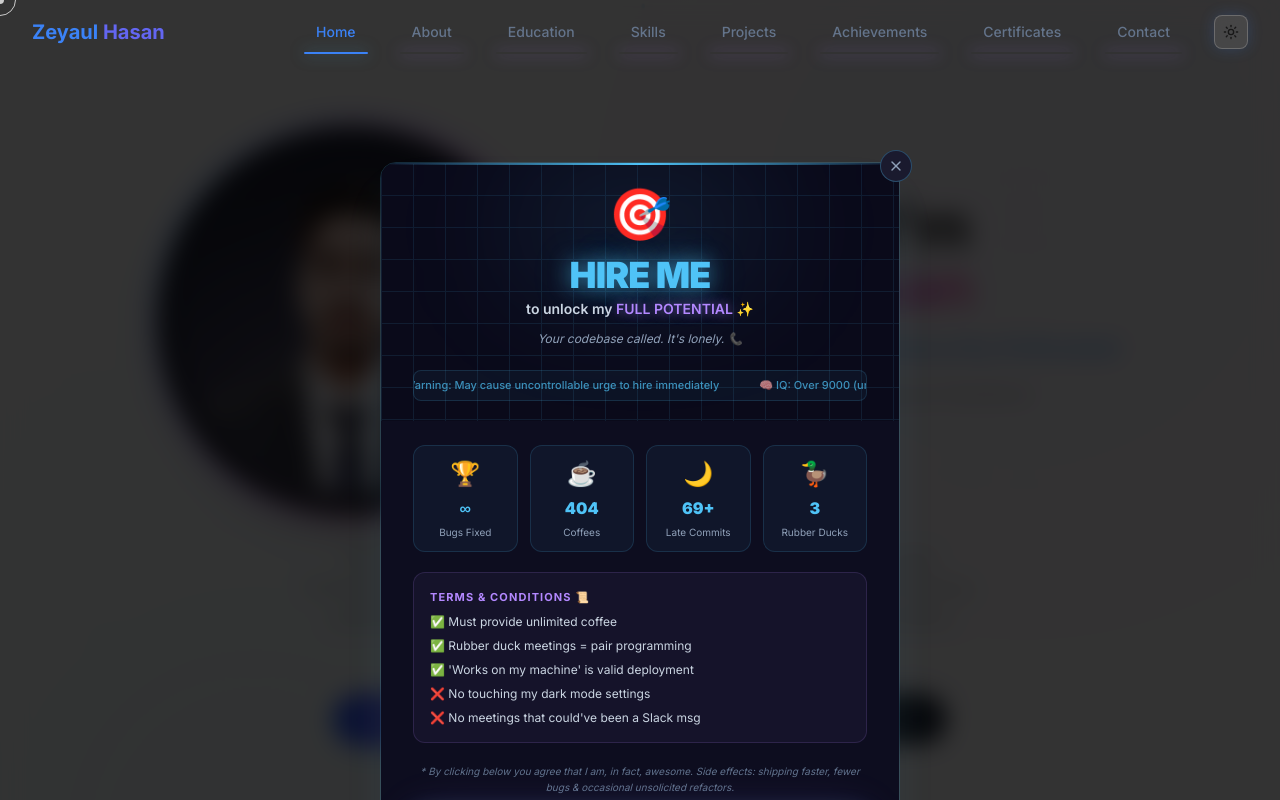
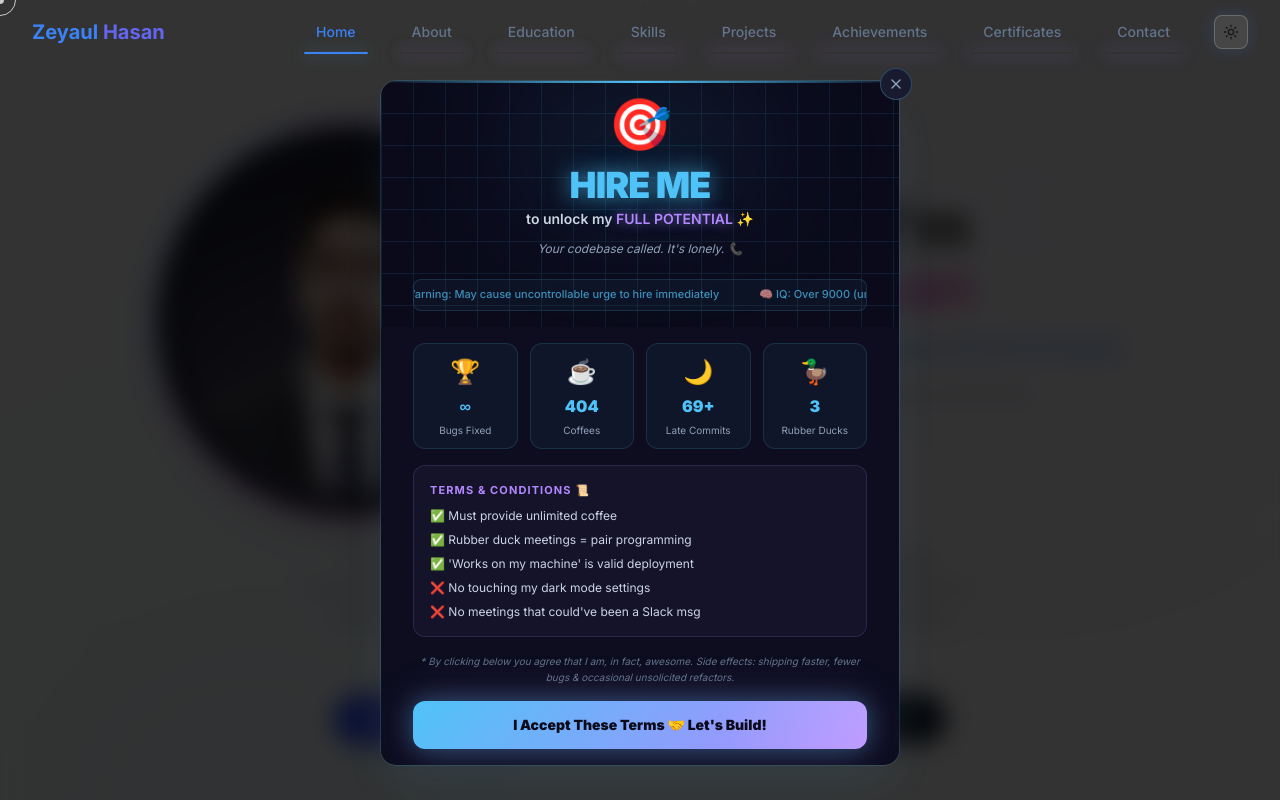
Before and after one commit to zeyaulhasan/My-Portfolio, a Next.js app: page / in a window 1280 px wide. Both pictures are taken after a click on the button "Get My Resume". Shown: the top 800 px of the page. Built offline with nearby package versions, Linux system fonts and the light colour scheme.

Commit message:
Fix resume modal - full modal visible on screen

```diff
--- a/src/components/ui/ResumeModal.tsx
+++ b/src/components/ui/ResumeModal.tsx
@@ -58,13 +58,13 @@ export const ResumeModal = ({ isOpen, onClose }: ResumeModalProps) => {
           />
 
           {/* Modal container */}
-          <div className="fixed inset-0 z-50 flex items-center justify-center p-6 pointer-events-none">
+          <div className="fixed inset-0 z-50 flex items-start justify-center p-4 pointer-events-none overflow-y-auto">
             <motion.div
               initial={{ opacity: 0, scale: 0.75, y: 30 }}
               animate={{ opacity: 1, scale: 1, y: 0 }}
               exit={{ opacity: 0, scale: 0.75, y: 30 }}
               transition={{ type: "spring", stiffness: 280, damping: 22 }}
-              className="relative w-full max-w-[520px] pointer-events-auto"
+              className="relative w-full max-w-[520px] pointer-events-auto mt-16 mb-8"
             >
               {/* Close btn */}
               <button
@@ -75,10 +75,10 @@ export const ResumeModal = ({ isOpen, onClose }: ResumeModalProps) => {
               </button>
 
               {/* Card */}
-              <div className="rounded-2xl overflow-hidden border border-[#4FC3F7]/20 shadow-2xl shadow-[#4FC3F7]/10">
+              <div className="rounded-2xl overflow-hidden border border-[#4FC3F7]/20 shadow-2xl shadow-[#4FC3F7]/10 max-h-[90vh] overflow-y-auto">
 
                 {/* ── BANNER ── */}
-                <div className="relative bg-[#0a0a1a] px-8 pt-8 pb-5 text-center overflow-hidden">
+                <div className="relative bg-[#0a0a1a] px-8 pt-6 pb-4 text-center overflow-hidden">
                   {/* neon grid bg */}
                   <div className="absolute inset-0 opacity-10"
                     style={{
@@ -144,7 +144,7 @@ export const ResumeModal = ({ isOpen, onClose }: ResumeModalProps) => {
                 </div>
 
                 {/* ── BODY ── */}
-                <div className="bg-[#0d0d1f] px-8 py-6 space-y-5">
+                <div className="bg-[#0d0d1f] px-8 py-4 space-y-4">
 
                   {/* fun stats */}
                   <div className="grid grid-cols-4 gap-3">
```
